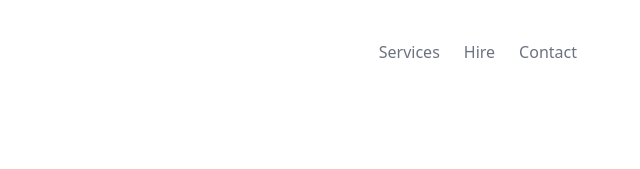
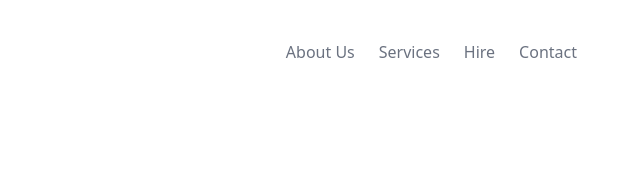
Before and after one commit to obadakhalili/mergy-clone, a website: page public/index.html in a window 1280 px wide. Shown: the top 169 px of the page, 527-1167 px from the left. Drawn offline with nearby package versions, Linux system fonts and the light colour scheme; files that its build step writes are made by us from their sources.

Commit message:
Add About Us in the navbar/sidebar ;)

```diff
--- a/public/index.html
+++ b/public/index.html
@@ -14,6 +14,9 @@
       <img src="./images/logo.svg" width="240" height="40.45" alt="Logo">
       <div class="md:col-span-2 justify-self-end z-10">
         <ul class="md:flex hidden space-x-6">
+          <li class="text-gray-500 hover:text-blue-500">
+            <a href="#">About Us</a>
+          </li>
           <li class="text-gray-500 hover:text-blue-500">
             <a href="#">Services</a>
           </li>
@@ -32,6 +35,9 @@
     <!-- sidebar -->
     <div :class="{ '-translate-x-full': inactiveSidebar }" class="fixed h-full w-full top-0 left-0 transform transition-transform ease-out duration-500 bg-blue-500 text-white">
       <ul class="space-y-4 mt-20 text-center">
+        <li>
+          <a href="#">About Us</a>
+        </li>
         <li>
           <a href="#">Services</a>
         </li>
```
